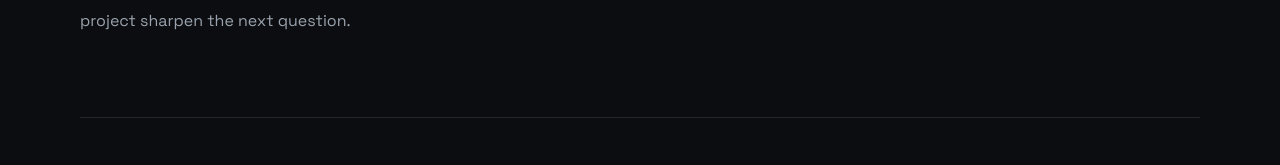
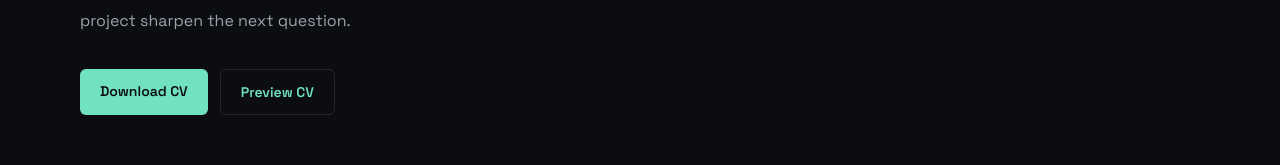
Before and after one commit to Dinesh-N98/portfolio, a Next.js app: page /about in a window 1280 px wide. Shown: the part 716-881 px from the top of the page. Built offline with nearby package versions, Linux system fonts and the light colour scheme; no server answers.

Commit message:
Add downloadable/previewable CV to About page

```diff
--- a/app/about/page.tsx
+++ b/app/about/page.tsx
@@ -42,6 +42,24 @@ export default function AboutPage() {
         </div>
       </section>
 
+      <div className="mt-8 flex flex-wrap gap-3" aria-label="CV links">
+        <a
+          href="/resume.pdf"
+          download="Dinesh_Narada_Resume.pdf"
+          className="inline-flex rounded-md bg-accent px-5 py-3 text-sm font-semibold text-background transition-opacity hover:opacity-80 focus-visible:outline-2 focus-visible:outline-offset-4 focus-visible:outline-accent"
+        >
+          Download CV
+        </a>
+        <a
+          href="/resume.pdf"
+          target="_blank"
+          rel="noopener noreferrer"
+          className="inline-flex rounded-md border border-accent/40 px-5 py-3 text-sm font-semibold text-accent transition-colors hover:border-accent hover:bg-accent/10 focus-visible:outline-2 focus-visible:outline-offset-4 focus-visible:outline-accent"
+        >
+          Preview CV
+        </a>
+      </div>
+
       <section className="mt-16 border-t border-white/10 pt-16 md:mt-20 md:pt-20" aria-labelledby="focus-heading">
         <div className="max-w-2xl">
           <h2 id="focus-heading" className="text-2xl font-semibold tracking-tight">
```
Also changed, not shown: 1 other file (tests, documents, lock files or other folders).
